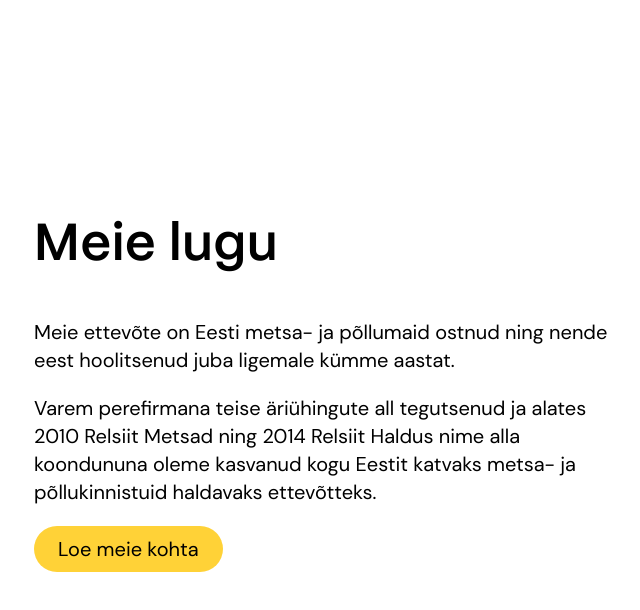
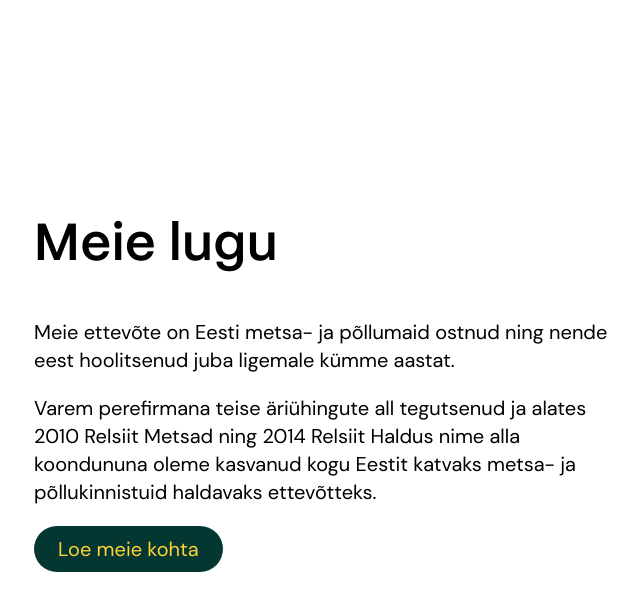
Before and after one commit to deimar10/Eramaa, a Vue app in the folder vue-project-eramaa/: page / in a window 1280 px wide. In both pictures the pointer is over the button "Loe meie kohta". Shown: the part 2768-3378 px from the top of the page, without its empty margins (30-670 px from the left). Built offline with nearby package versions, Linux system fonts and the light colour scheme; grey boxes are pictures that could not be loaded; some icons are missing.

Commit message:
Style adjustment

```diff
--- a/vue-project-eramaa/src/pages/Home.scss
+++ b/vue-project-eramaa/src/pages/Home.scss
@@ -188,7 +188,12 @@ body {
                 font-family: $DMSans-Regular;
                 font-style: normal;
                 font-weight: 500;
-                line-height: 20px
+                line-height: 20px;
+                &:hover {
+                    background-color: $Green;
+                    color: $Yellow;
+                    cursor: pointer;
+                }
             }
         }
     }
```
